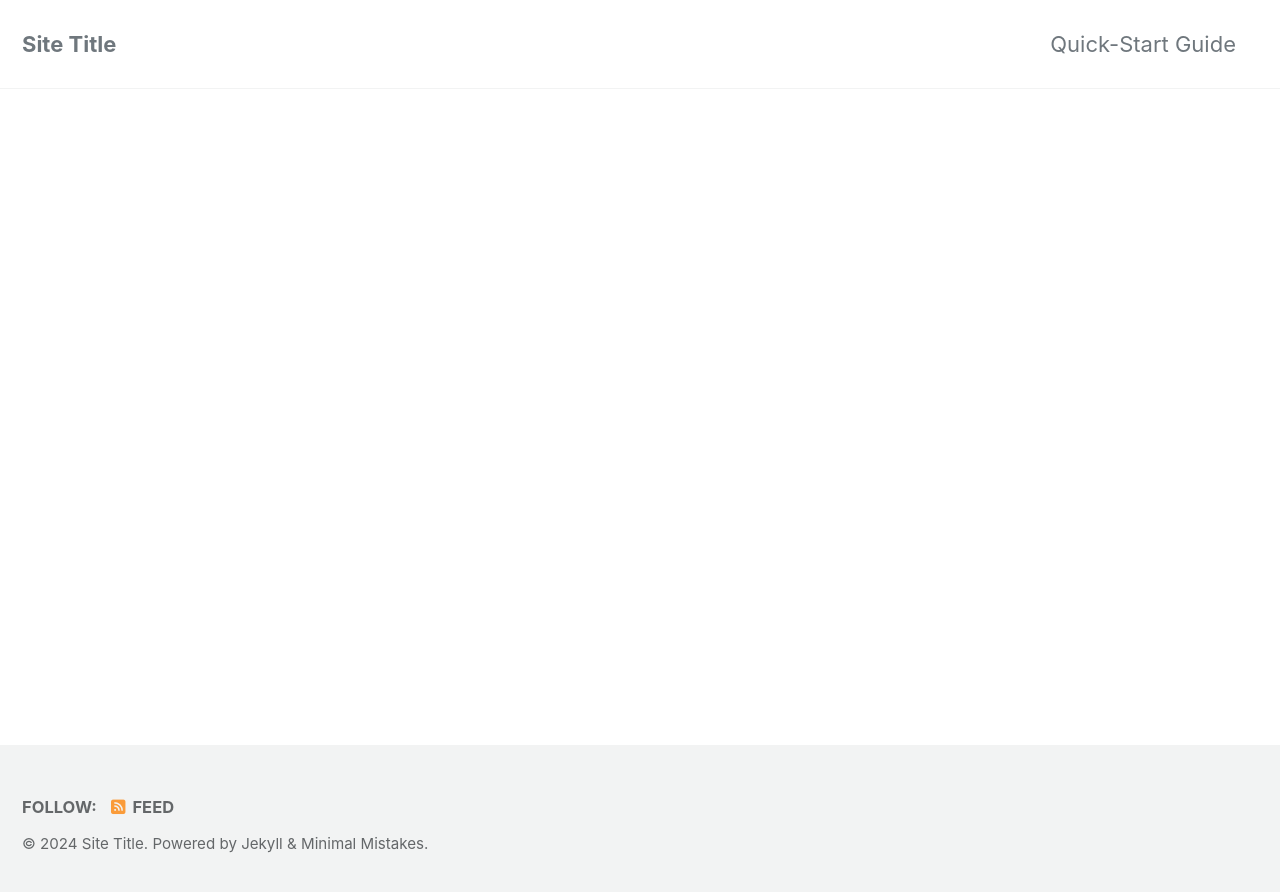
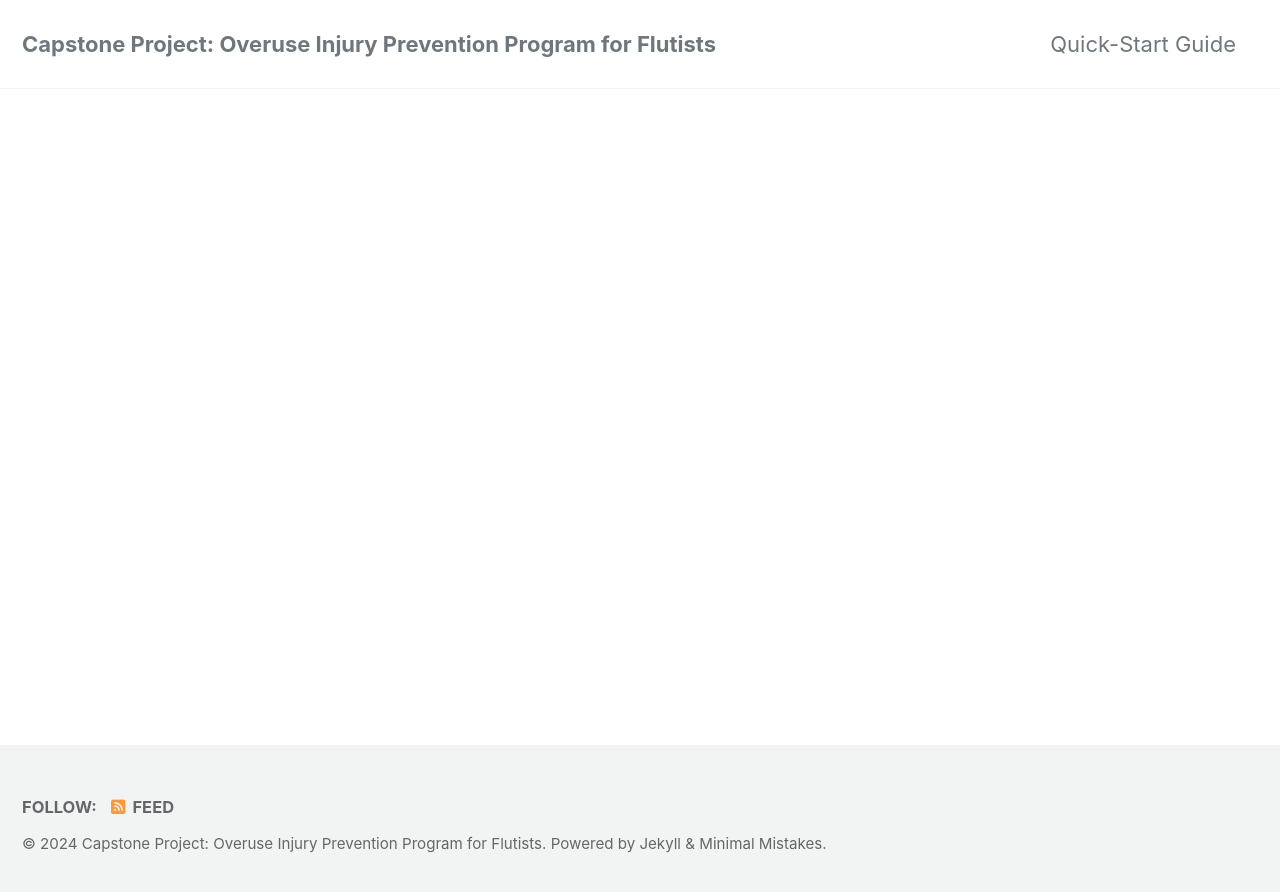
Before and after one commit to jkimOTD/old_site, a Jekyll site: the page built from index.html, in a window 1280 px wide. Shown: the top 892 px of the page. Built offline with Jekyll 4.4.1, drawn with Linux system fonts in a browser that asks for light colours; cached includes are drawn as plain includes; the list of posts is cut into pages by our own code.

Commit message:
Update _config.yml

```diff
--- a/_config.yml
+++ b/_config.yml
@@ -16,7 +16,7 @@ minimal_mistakes_skin    : "default" # "air", "aqua", "contrast", "dark", "dirt"
 
 # Site Settings
 locale                   : "en-US"
-title                    : "Site Title"
+title                    : "Capstone Project: Overuse Injury Prevention Program for Flutists"
 title_separator          : "-"
 subtitle                 : # site tagline that appears below site title in masthead
 name                     : "Your Name"
```
